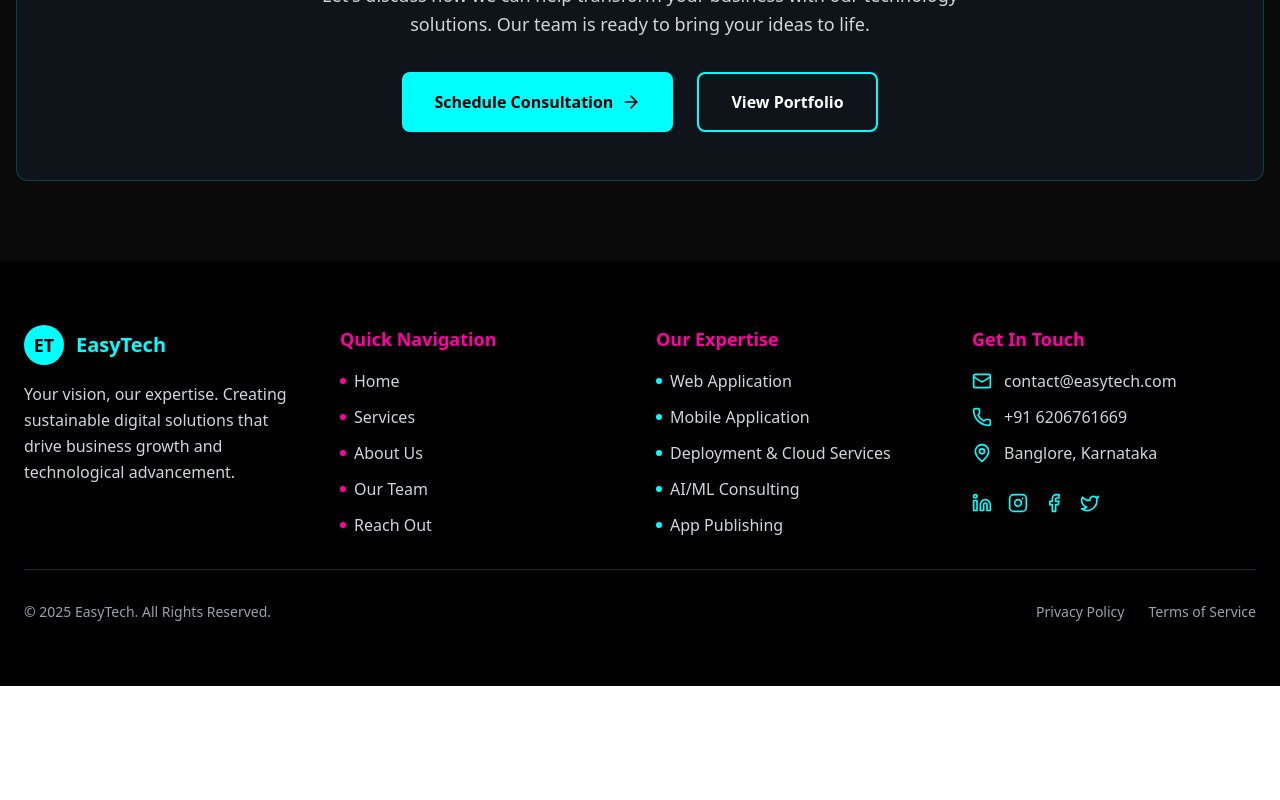
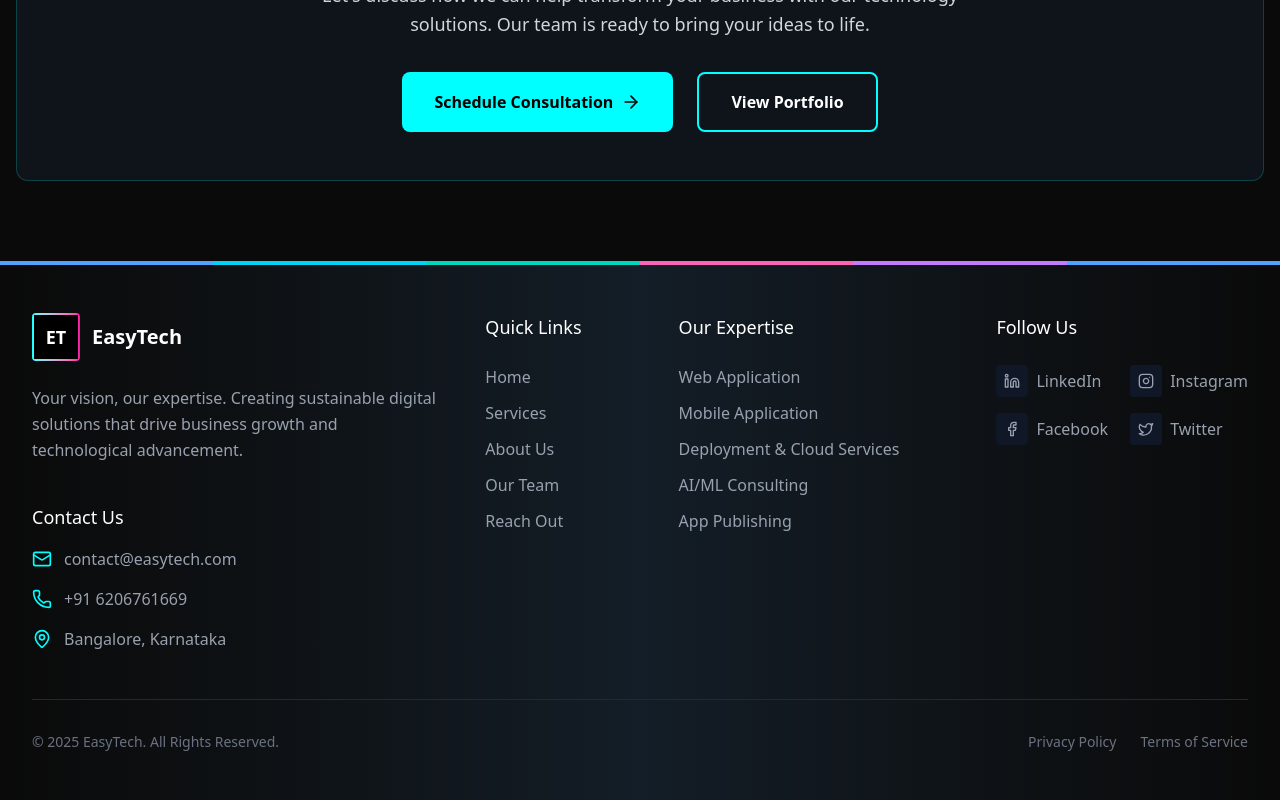
Before and after one commit to abhishekkumar-githb/EasyTech-Innovate, a React (Vite) app: page /services in a window 1280 px wide. Shown: the part 3169-3969 px from the top of the page. Before the commit the page ends 3855 px from the top, so only its background shows below. Built offline with nearby package versions, Linux system fonts and the light colour scheme.

Commit message:
fix:footer design change

```diff
--- a/src/components/Footer/Footer.jsx
+++ b/src/components/Footer/Footer.jsx
@@ -1,4 +1,5 @@
 import { Link } from "react-router-dom";
+import { useState } from "react";
 import {
   Facebook,
   Twitter,
@@ -7,11 +8,25 @@ import {
   MapPin,
   Mail,
   Phone,
+  Plus,
+  Minus,
 } from "lucide-react";
 import { footerConfig } from "./footerConfig.js";
 
 const Footer = () => {
   const { company, navigation, expertise, contact, social, legal } = footerConfig;
+
+  // State for mobile accordion sections
+  const [expandedSection, setExpandedSection] = useState("");
+
+  // Toggle section expand/collapse
+  const toggleSection = (section) => {
+    if (expandedSection === section) {
+      setExpandedSection("");
+    } else {
+      setExpandedSection(section);
+    }
+  };
 
   // Icon mapping for social media
   const IconMap = {
@@ -22,32 +37,72 @@ const Footer = () => {
   };
 
   return (
-    <footer className="bg-black text-white">
-      {/* Mobile View */}
-      <div className="sm:hidden flex flex-col px-6 py-8">
-        {/* Logo Section */}
-        <div className="flex items-center justify-center space-x-2 mb-2">
-          <div className="w-8 h-8 bg-[#00FFFF] rounded-full flex items-center justify-center">
-            <span className="text-black font-bold text-sm">{company.shortName}</span>
-          </div>
-          <span className="text-[#00FFFF] text-lg">{company.name}</span>
+    <footer className="bg-gradient-to-r from-[#0A0A0A] via-[#1C3144]/50 to-[#0A0A0A]">
+      {/* Colored top border */}
+      <div className="grid grid-cols-6">
+        <div className="h-1 bg-blue-400"></div>
+        <div className="h-1 bg-cyan-400"></div>
+        <div className="h-1 bg-teal-400"></div>
+        <div className="h-1 bg-pink-400"></div>
+        <div className="h-1 bg-purple-400"></div>
+        <div className="h-1 bg-blue-400"></div>
       </div>
 
-        <p className="text-gray-300 text-sm text-center mb-8">
+      <div className="max-w-7xl mx-auto px-4 sm:px-6 lg:px-8 py-12">
+        {/* Desktop View */}
+        <div className="hidden md:flex flex-col lg:flex-row justify-between gap-12 mb-12">
+          {/* Company Info */}
+          <div className="w-full lg:w-1/3 space-y-6">
+            <div className="flex items-center space-x-3">
+              <div className="w-12 h-12 rounded bg-gradient-to-r from-[#00FFFF] to-[#FF00A6] p-[2px]">
+                <div className="w-full h-full bg-black flex items-center justify-center">
+                  <span className="text-white font-bold text-lg">{company.shortName}</span>
+                </div>
+              </div>
+              <span className="text-white text-xl font-bold">{company.name}</span>
+            </div>
+
+            <p className="text-gray-400 leading-relaxed">
               {company.description}
             </p>
 
+            {/* Contact Info */}
+            <div className="space-y-4 pt-4">
+              <h4 className="text-white text-lg font-medium mb-4">Contact Us</h4>
+              <a
+                href={`mailto:${contact.email}`}
+                className="flex items-center space-x-3 text-gray-400 hover:text-[#00FFFF] transition duration-300 group"
+              >
+                <Mail className="text-[#00FFFF] w-5 h-5 group-hover:scale-110 transition-transform" />
+                <span>{contact.email}</span>
+              </a>
+              <a
+                href={`tel:${contact.phone}`}
+                className="flex items-center space-x-3 text-gray-400 hover:text-[#00FFFF] transition duration-300 group"
+              >
+                <Phone className="text-[#00FFFF] w-5 h-5 group-hover:scale-110 transition-transform" />
+                <span>{contact.phone}</span>
+              </a>
+              <div className="flex items-center space-x-3 text-gray-400">
+                <MapPin className="text-[#00FFFF] w-5 h-5" />
+                <span>{contact.location}</span>
+              </div>
+            </div>
+          </div>
+
+          {/* Navigation Links - Desktop */}
+          <div className="flex flex-1 justify-between gap-8">
             {/* Quick Navigation */}
-        <div className="mb-6">
-          <h4 className="text-[#FF00A6] text-base mb-4 text-center">
-            Quick Navigation
-          </h4>
-          <ul className="space-y-2">
-            {navigation.map((item) => (
-              <li key={item.name} className="flex items-center justify-center">
-                <Link to={item.to} className="inline-flex items-center text-gray-300">
-                  <span className="w-1 h-1 bg-[#FF00A6] rounded-full mr-2"></span>
-                  <span className="text-sm">{item.name}</span>
+            <div className="space-y-6">
+              <h4 className="text-white text-lg font-medium">Quick Links</h4>
+              <ul className="space-y-3">
+                {navigation.map((link) => (
+                  <li key={link.name}>
+                    <Link
+                      to={link.to}
+                      className="text-gray-400 hover:text-[#FF00A6] transition duration-300 block"
+                    >
+                      {link.name}
                     </Link>
                   </li>
                 ))}
@@ -55,45 +110,26 @@ const Footer = () => {
             </div>
 
             {/* Our Expertise */}
-        <div className="mb-6">
-          <h4 className="text-[#FF00A6] text-base mb-4 text-center">
-            Our Expertise
-          </h4>
-          <ul className="space-y-2">
-            {expertise.map((item) => (
-              <li key={item.name} className="flex items-center justify-center">
-                <Link to={item.to} className="inline-flex items-center text-gray-300">
-                  <span className="w-1 h-1 bg-[#00FFFF] rounded-full mr-2"></span>
-                  <span className="text-sm">{item.name}</span>
+            <div className="space-y-6">
+              <h4 className="text-white text-lg font-medium">Our Expertise</h4>
+              <ul className="space-y-3">
+                {expertise.map((service) => (
+                  <li key={service.name}>
+                    <Link
+                      to={service.to}
+                      className="text-gray-400 hover:text-[#00FFFF] transition duration-300 block"
+                    >
+                      {service.name}
                     </Link>
                   </li>
                 ))}
               </ul>
             </div>
 
-        {/* Get In Touch */}
-        <div className="mb-6">
-          <h4 className="text-[#FF00A6] text-base mb-4 text-center">
-            Get In Touch
-          </h4>
-          <div className="flex flex-col items-center space-y-2">
-            <div className="flex items-center justify-center text-gray-300">
-              <Mail className="text-[#00FFFF] w-4 h-4 mr-2" />
-              <span className="text-sm">{contact.email}</span>
-            </div>
-            <div className="flex items-center justify-center text-gray-300">
-              <Phone className="text-[#00FFFF] w-4 h-4 mr-2" />
-              <span className="text-sm">{contact.phone}</span>
-            </div>
-            <div className="flex items-center justify-center text-gray-300">
-              <MapPin className="text-[#00FFFF] w-4 h-4 mr-2" />
-              <span className="text-sm">{contact.location}</span>
-            </div>
-          </div>
-        </div>
-
-        {/* Social Icons */}
-        <div className="flex justify-center space-x-4 mb-4">
+            {/* Social Media */}
+            <div className="space-y-6">
+              <h4 className="text-white text-lg font-medium">Follow Us</h4>
+              <div className="grid grid-cols-2 gap-4">
                 {social.map((item) => {
                   const Icon = IconMap[item.icon];
                   return (
@@ -102,100 +138,39 @@ const Footer = () => {
                       href={item.url}
                       target="_blank"
                       rel="noopener noreferrer"
-                className="text-[#00FFFF] hover:text-[#FF00A6] transition-colors duration-300"
+                      className="flex items-center space-x-2 text-gray-400 hover:text-[#FF00A6] transition duration-300 group"
                     >
-                <Icon className="w-5 h-5" />
+                      <div className="w-8 h-8 bg-gray-900 rounded flex items-center justify-center group-hover:bg-[#FF00A6]/20">
+                        <Icon className="w-4 h-4 group-hover:text-[#FF00A6]" />
+                      </div>
+                      <span>{item.name}</span>
                     </a>
                   );
                 })}
               </div>
-
-        {/* Legal Links */}
-        <div className="flex justify-center space-x-4 text-xs text-gray-400">
-          {legal.map((item) => (
-            <Link key={item.name} to={item.to}>{item.name}</Link>
-          ))}
+            </div>
           </div>
         </div>
 
-      {/* Desktop View */}
-      <div className="hidden sm:block">
-        <div className="max-w-7xl mx-auto px-6 py-16">
-          <div className="grid grid-cols-1 md:grid-cols-2 lg:grid-cols-4 gap-8 mb-8">
-            {/* Company Info */}
-            <div className="space-y-4">
-              <div className="flex items-center space-x-3">
-                <div className="w-10 h-10 bg-[#00FFFF] rounded-full flex items-center justify-center">
-                  <span className="text-black font-bold text-lg">{company.shortName}</span>
+        {/* Mobile View - Accordion Style */}
+        <div className="md:hidden space-y-6">
+          {/* Company Info - Mobile */}
+          <div className="text-center pb-6 border-b border-gray-800">
+            <div className="flex items-center justify-center space-x-3 mb-4">
+              <div className="w-10 h-10 rounded bg-gradient-to-r from-[#00FFFF] to-[#FF00A6] p-[2px]">
+                <div className="w-full h-full bg-black flex items-center justify-center">
+                  <span className="text-white font-bold">{company.shortName}</span>
                 </div>
-                <h3 className="text-xl font-bold text-[#00FFFF]">{company.name}</h3>
               </div>
-              <p className="text-gray-300 leading-relaxed">
+              <span className="text-white text-xl font-bold">{company.name}</span>
+            </div>
+
+            <p className="text-gray-400 text-sm mb-6">
               {company.description}
             </p>
-            </div>
 
-            {/* Quick Links */}
-            <div className="space-y-4">
-              <h4 className="text-lg font-semibold text-[#FF00A6]">
-                Quick Navigation
-              </h4>
-              <ul className="space-y-3">
-                {navigation.map((link) => (
-                  <li key={link.name}>
-                    <Link
-                      to={link.to}
-                      className="text-gray-300 hover:text-[#00FFFF] transition-colors flex items-center space-x-2"
-                    >
-                      <span className="w-1.5 h-1.5 bg-[#FF00A6] rounded-full"></span>
-                      <span>{link.name}</span>
-                    </Link>
-                  </li>
-                ))}
-              </ul>
-            </div>
-
-            {/* Services */}
-            <div className="space-y-4">
-              <h4 className="text-lg font-semibold text-[#FF00A6]">
-                Our Expertise
-              </h4>
-              <ul className="space-y-3">
-                {expertise.map((service) => (
-                  <li key={service.name}>
-                    <Link
-                      to={service.to}
-                      className="text-gray-300 hover:text-[#00FFFF] transition-colors flex items-center space-x-2"
-                    >
-                      <span className="w-1.5 h-1.5 bg-[#00FFFF] rounded-full"></span>
-                      <span>{service.name}</span>
-                    </Link>
-                  </li>
-                ))}
-              </ul>
-            </div>
-
-            {/* Contact Info */}
-            <div className="space-y-4">
-              <h4 className="text-lg font-semibold text-[#FF00A6]">
-                Get In Touch
-              </h4>
-              <div className="space-y-3">
-                <div className="flex items-center space-x-3 text-gray-300">
-                  <Mail className="text-[#00FFFF] w-5 h-5" />
-                  <span>{contact.email}</span>
-                </div>
-                <div className="flex items-center space-x-3 text-gray-300">
-                  <Phone className="text-[#00FFFF] w-5 h-5" />
-                  <span>{contact.phone}</span>
-                </div>
-                <div className="flex items-center space-x-3 text-gray-300">
-                  <MapPin className="text-[#00FFFF] w-5 h-5" />
-                  <span>{contact.location}</span>
-                </div>
-
-                {/* Social Media */}
-                <div className="flex space-x-4 pt-4">
+            {/* Social Media - Mobile */}
+            <div className="flex justify-center space-x-4">
               {social.map((item) => {
                 const Icon = IconMap[item.icon];
                 return (
@@ -204,34 +179,135 @@ const Footer = () => {
                     href={item.url}
                     target="_blank"
                     rel="noopener noreferrer"
-                        className="text-[#00FFFF] hover:text-[#FF00A6] transition-colors duration-300"
+                    aria-label={item.name}
+                    className="w-10 h-10 bg-gray-900 rounded-full flex items-center justify-center text-[#00FFFF] hover:bg-[#00FFFF] hover:text-black transition-all duration-300"
                   >
-                        <Icon size={20} />
+                    <Icon className="w-5 h-5" />
                   </a>
                 );
               })}
             </div>
           </div>
+
+          {/* Quick Links - Mobile Accordion */}
+          <div className="border-b border-gray-800 pb-4">
+            <button
+              onClick={() => toggleSection("navigation")}
+              className="w-full flex items-center justify-between py-2 text-white font-medium"
+              aria-expanded={expandedSection === "navigation"}
+            >
+              <span>Quick Links</span>
+              {expandedSection === "navigation" ? (
+                <Minus className="w-5 h-5 text-[#FF00A6]" />
+              ) : (
+                <Plus className="w-5 h-5 text-[#FF00A6]" />
+              )}
+            </button>
+
+            {expandedSection === "navigation" && (
+              <ul className="mt-4 space-y-3 pl-2">
+                {navigation.map((link) => (
+                  <li key={link.name}>
+                    <Link
+                      to={link.to}
+                      className="text-gray-400 hover:text-white transition duration-300 block py-1"
+                    >
+                      {link.name}
+                    </Link>
+                  </li>
+                ))}
+              </ul>
+            )}
+          </div>
+
+          {/* Expertise - Mobile Accordion */}
+          <div className="border-b border-gray-800 pb-4">
+            <button
+              onClick={() => toggleSection("expertise")}
+              className="w-full flex items-center justify-between py-2 text-white font-medium"
+              aria-expanded={expandedSection === "expertise"}
+            >
+              <span>Our Expertise</span>
+              {expandedSection === "expertise" ? (
+                <Minus className="w-5 h-5 text-[#00FFFF]" />
+              ) : (
+                <Plus className="w-5 h-5 text-[#00FFFF]" />
+              )}
+            </button>
+
+            {expandedSection === "expertise" && (
+              <ul className="mt-4 space-y-3 pl-2">
+                {expertise.map((service) => (
+                  <li key={service.name}>
+                    <Link
+                      to={service.to}
+                      className="text-gray-400 hover:text-white transition duration-300 block py-1"
+                    >
+                      {service.name}
+                    </Link>
+                  </li>
+                ))}
+              </ul>
+            )}
+          </div>
+
+          {/* Contact - Mobile Accordion */}
+          <div className="border-b border-gray-800 pb-4">
+            <button
+              onClick={() => toggleSection("contact")}
+              className="w-full flex items-center justify-between py-2 text-white font-medium"
+              aria-expanded={expandedSection === "contact"}
+            >
+              <span>Contact Us</span>
+              {expandedSection === "contact" ? (
+                <Minus className="w-5 h-5 text-[#FF00A6]" />
+              ) : (
+                <Plus className="w-5 h-5 text-[#FF00A6]" />
+              )}
+            </button>
+
+            {expandedSection === "contact" && (
+              <div className="mt-4 space-y-4 pl-2">
+                <a
+                  href={`mailto:${contact.email}`}
+                  className="flex items-center space-x-3 text-gray-400"
+                >
+                  <Mail className="text-[#00FFFF] w-5 h-5" />
+                  <span className="text-sm">{contact.email}</span>
+                </a>
+                <a
+                  href={`tel:${contact.phone}`}
+                  className="flex items-center space-x-3 text-gray-400"
+                >
+                  <Phone className="text-[#00FFFF] w-5 h-5" />
+                  <span className="text-sm">{contact.phone}</span>
+                </a>
+                <div className="flex items-center space-x-3 text-gray-400">
+                  <MapPin className="text-[#00FFFF] w-5 h-5" />
+                  <span className="text-sm">{contact.location}</span>
+                </div>
+              </div>
+            )}
           </div>
         </div>
 
-          {/* Bottom Section */}
-          <div className="border-t border-gray-800 pt-8">
-            <div className="flex flex-col md:flex-row justify-between items-center gap-4">
-              <p className="text-sm text-gray-400">
+        {/* Copyright Section - Both Views */}
+        <div className="pt-8 mt-8 border-t border-gray-800">
+          <div className="flex flex-col md:flex-row justify-between items-center">
+            <p className="text-gray-500 text-sm mb-4 md:mb-0 text-center md:text-left">
               © {new Date().getFullYear()} {company.name}. All Rights Reserved.
             </p>
-              <div className="flex space-x-6 text-sm text-gray-400">
+
+            <div className="flex space-x-6 text-sm text-gray-500">
               {legal.map((item) => (
                 <Link
                   key={item.name}
                   to={item.to}
-                    className="hover:text-[#00FFFF]"
+                  className="hover:text-[#00FFFF] transition-colors"
                 >
                   {item.name}
                 </Link>
               ))}
-              </div>
             </div>
           </div>
         </div>
--- a/src/components/Footer/footerConfig.js
+++ b/src/components/Footer/footerConfig.js
@@ -24,7 +24,7 @@ export const footerConfig = {
     contact: {
       email: "contact@easytech.com",
       phone: "+91 6206761669",
-      location: "Banglore, Karnataka",
+      location: "Bangalore, Karnataka",
     },
 
     social: [
```
Lines whose indentation alone changed are shown as unchanged.
